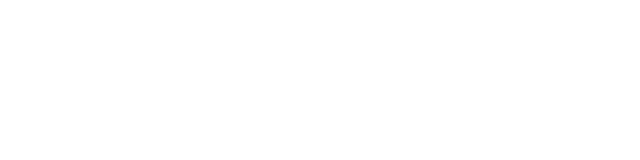
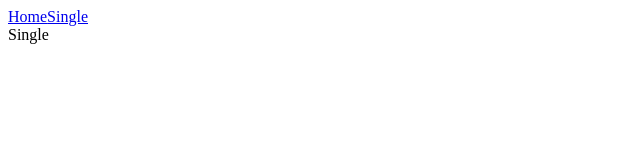
Before and after one commit to tigamadou/recipy, a React (Create React App) app: page /view/1 in a window 1280 px wide. Shown: the top 160 px of the page, without its empty margins (0-640 px from the left). Built offline with nearby package versions, Linux system fonts and the light colour scheme.

Commit message:
Single page added. AppRouter edited. 404 error component added

```diff
--- /dev/null
+++ b/src/components/Errors/404.js
@@ -0,0 +1,7 @@
+import React from 'react';
+
+const Error404 = () => (
+  <div>404</div>
+);
+
+export default Error404;
--- /dev/null
+++ b/src/components/Single/Single.js
@@ -0,0 +1,7 @@
+import React from 'react';
+
+const Single = () => (
+  <div>Single</div>
+);
+
+export default Single;
--- a/src/routers/AppRouter.js
+++ b/src/routers/AppRouter.js
@@ -3,14 +3,26 @@
   BrowserRouter as Router,
   Switch,
   Route,
+  NavLink,
 } from 'react-router-dom';
 import Home from '../components/Home/Home';
+import Single from '../components/Single/Single';
+import Error404 from '../components/Errors/404';
 
 const AppRouter = () => (
   <Router>
+    <NavLink to="/">Home</NavLink>
+    <NavLink to="/view/1">Single</NavLink>
+
     <Switch>
       <Route exact path="/">
         <Home />
+      </Route>
+      <Route path="/view/:id">
+        <Single />
+      </Route>
+      <Route path="*">
+        <Error404 />
       </Route>
     </Switch>
   </Router>
```
